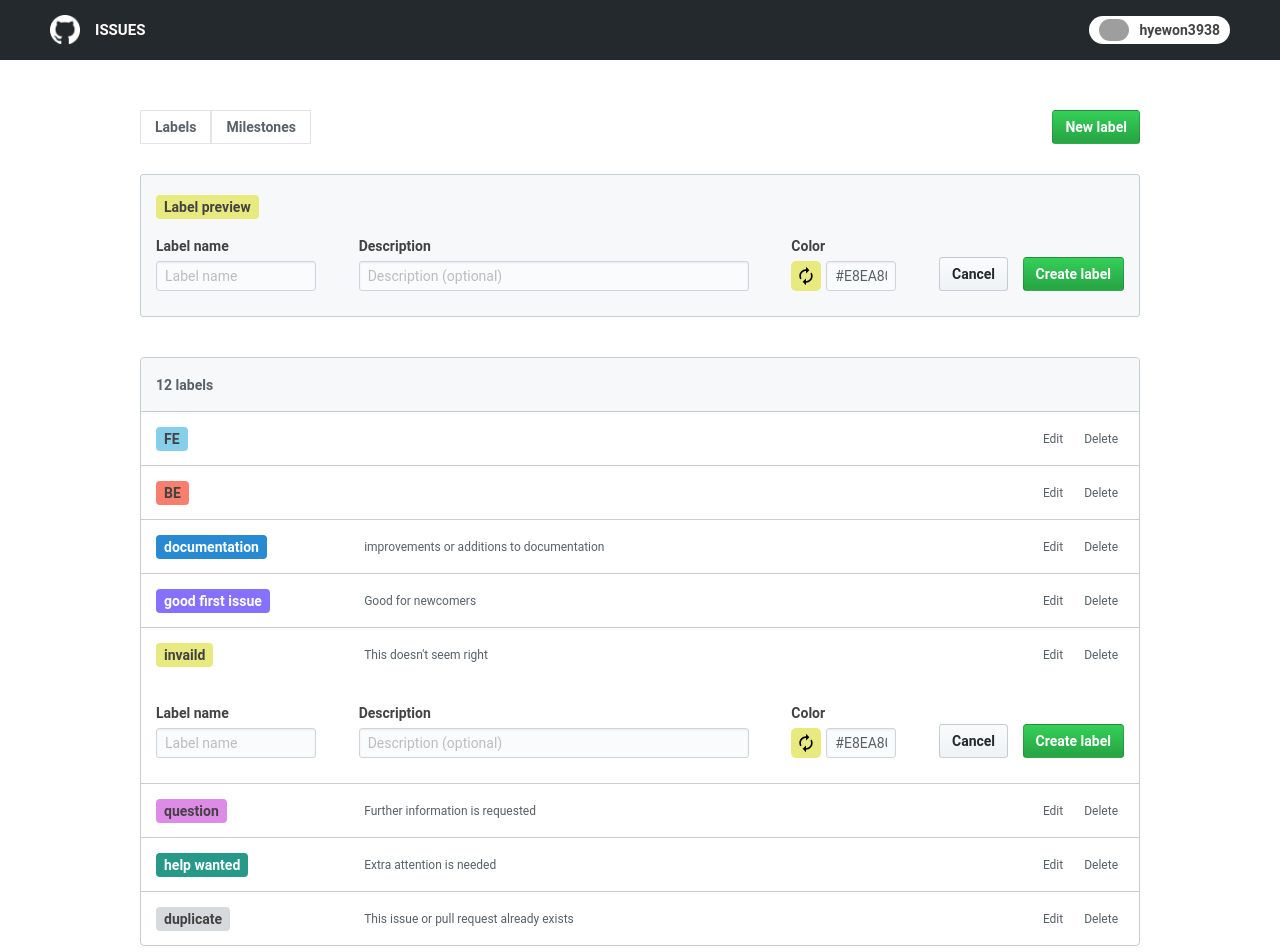
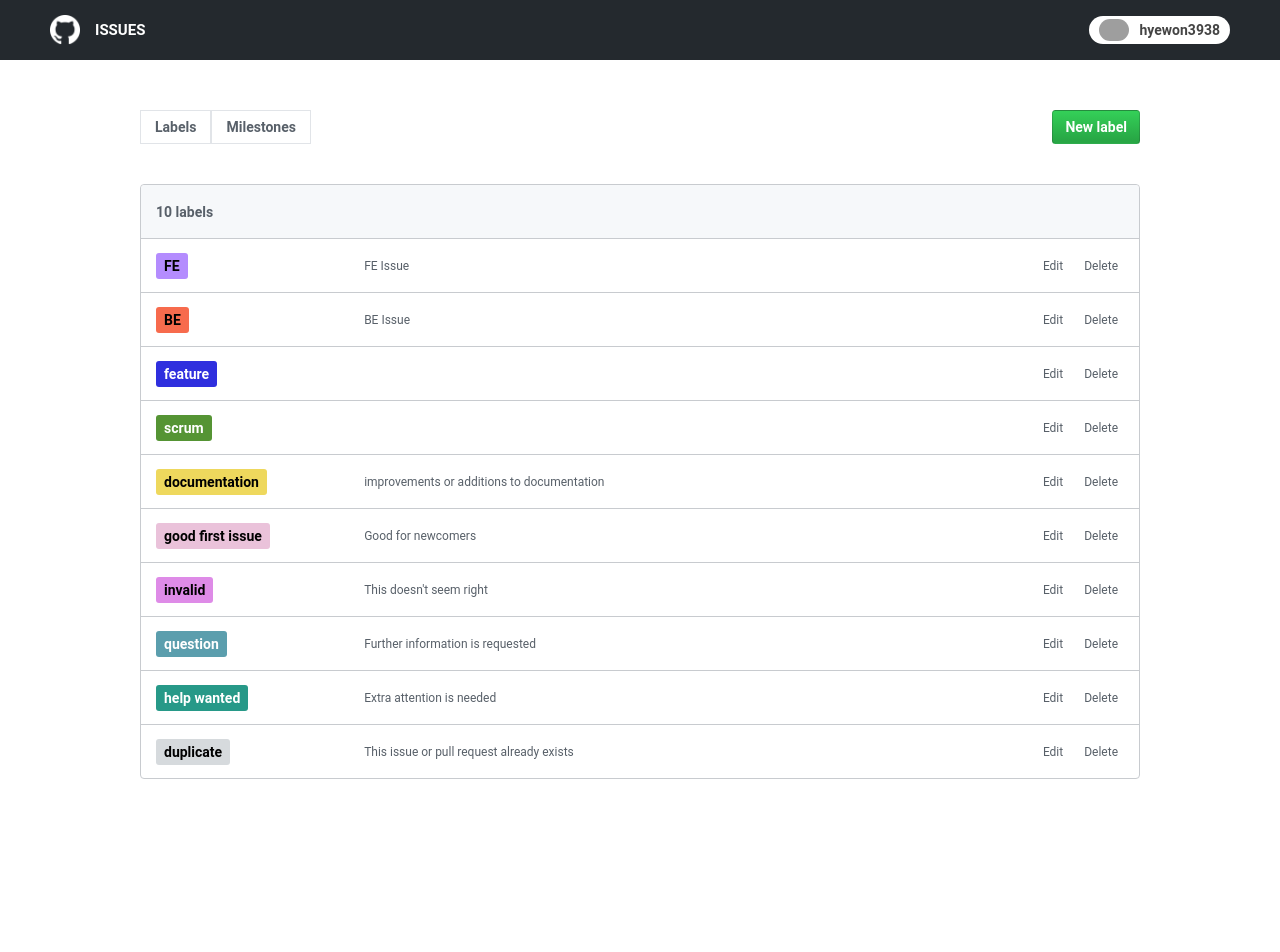
Before and after one commit to codesquad-member-2020/issue-tracker-06, a React app in the folder FE/: page /labels in a window 1280 px wide. Shown: the top 952 px of the page. After the commit the page ends 819 px from the top, so only its background shows below. Built offline with nearby package versions, Linux system fonts and the light colour scheme; grey boxes are pictures that could not be loaded.

Commit message:
feat : 라벨 수정 및 추가 버튼 동작 기능 구현
- 라벨 추가 버튼과 수정 버튼 클릭 시 각각 다른 버튼 내용 표시
- 라벨 수정시 해당 라벨의 value 값들을 담아서 수정폼 나오도록 구현
- 라벨 아이템 파일 분리

```diff
--- /dev/null
+++ b/FE/src/components/Labels/LabelItem/LabelItem.jsx
@@ -0,0 +1,93 @@
+import React, { useState } from 'react';
+import styled from 'styled-components';
+import NewLabel from '@/components/Labels/NewLabel/NewLabel';
+
+const LabelItem = ({ data }) => {
+  const { title, background, color, description } = data;
+  const [editLabelVisible, setEditLabelVisible] = useState(false);
+
+  const editClickHandler = () => {
+    setEditLabelVisible(!editLabelVisible);
+  };
+
+  const editCancelClickHandler = (type) => {
+    if (type === 'edit') setEditLabelVisible(false);
+  };
+
+  return (
+    <>
+      <ListItem>
+        <LabelContentWrapper>
+          <LabelWrapper>
+            <Label style={{ background: background, color: color }}>{title}</Label>
+          </LabelWrapper>
+          <LabelContent>{description}</LabelContent>
+          <LabelButtonWrapper>
+            <LabelButton onClick={editClickHandler}>Edit</LabelButton>
+            <LabelButton>Delete</LabelButton>
+          </LabelButtonWrapper>
+        </LabelContentWrapper>
+      </ListItem>
+      {editLabelVisible ? <NewLabel type="edit" cancelClickHandler={editCancelClickHandler} data={data} /> : ''}
+    </>
+  );
+};
+
+export default LabelItem;
+
+const ListItem = styled.div`
+  display: flex;
+  align-items: center;
+  width: 100%;
+  min-height: 53px;
+  box-sizing: border-box;
+`;
+
+const LabelContentWrapper = styled.div`
+  display: flex;
+  justify-content: space-between;
+  align-items: center;
+  width: inherit;
+  box-sizing: border-box;
+`;
+
+const LabelWrapper = styled.div`
+  width: 20%;
+  box-sizing: border-box;
+`;
+
+const Label = styled.span`
+  padding: 5px 8px;
+  background: skyblue;
+  font-size: 14px;
+  border-radius: 3px;
+  font-weight: 600;
+  color: ${({ theme }) => theme.darkFontColor};
+  &:hover {
+    text-decoration: underline;
+  }
+`;
+
+const LabelContent = styled.span`
+  width: 68%;
+  font-size: 12px;
+`;
+
+const LabelButtonWrapper = styled.div`
+  display: flex;
+  justify-content: space-between;
+  width: 9%;
+  box-sizing: border-box;
+`;
+
+const LabelButton = styled.button`
+  font-size: 12px;
+  background: transparent;
+  outline: 0;
+  border: 0;
+  color: ${({ theme }) => theme.mainFontColor};
+  &:hover {
+    color: ${({ theme }) => theme.mainBlueColor};
+    text-decoration: underline;
+  }
+`;
--- a/FE/src/components/Labels/Labels.jsx
+++ b/FE/src/components/Labels/Labels.jsx
@@ -1,8 +1,78 @@
-import React from 'react';
+import React, { useState } from 'react';
 import styled from 'styled-components';
 import LabelsMilestonesTap from '@/components/LabelsMilestonesTap/LabelsMilestonesTap';
 import NewLabel from '@/components/Labels/NewLabel/NewLabel';
 import Header from '@/components/header/Header';
+import LabelItem from '@/components/Labels/LabelItem/LabelItem';
+
+const labelList = [
+  { title: 'FE', background: '#B48CFE', color: '#000000', description: 'FE Issue' },
+  { title: 'BE', background: '#F76B4D', color: '#000000', description: 'BE Issue' },
+  { title: 'feature', background: '#2F2FDE', color: '#FFFFFF', description: '' },
+  { title: 'scrum', background: '#559434', color: '#FFFFFF', description: '' },
+  {
+    title: 'documentation',
+    background: '#EED85D',
+    color: '#000000',
+    description: 'improvements or additions to documentation'
+  },
+  { title: 'good first issue', background: '#EAC2DA', color: '#000000', description: 'Good for newcomers' },
+  { title: 'invalid', background: '#DE8BE7', color: '#000000', description: "This doesn't seem right" },
+  { title: 'question', background: '#5B9EAD', color: '#FFFFFF', description: 'Further information is requested' },
+  { title: 'help wanted', background: '#279988', color: '#FFFFFF', description: 'Extra attention is needed' },
+  {
+    title: 'duplicate',
+    background: '#D6DADD',
+    color: '#000000',
+    description: 'This issue or pull request already exists'
+  }
+];
+
+const Labels = () => {
+  const [newLabelVisible, setNewLabelVisible] = useState(false);
+
+  const newLabelClickHandler = () => {
+    setNewLabelVisible(!newLabelVisible);
+  };
+
+  const newLabelCencelClickHandler = (type) => {
+    if (type === 'new') setNewLabelVisible(false);
+  };
+
+  return (
+    <>
+      <Header />
+      <Wrapper>
+        <ButtonWrapper>
+          <LabelsMilestonesTap />
+          <NewButton onClick={newLabelClickHandler}>New label</NewButton>
+        </ButtonWrapper>
+        {newLabelVisible ? (
+          <NewLabelWrapper>
+            <Label style={{ background: '#E8EA80' }}>Label preview</Label>
+            <NewLabel type="new" cancelClickHandler={newLabelCencelClickHandler} data={''} />
+          </NewLabelWrapper>
+        ) : (
+          ''
+        )}
+        <List>
+          <ListInfo>
+            <LabelCount>{labelList.length} labels</LabelCount>
+          </ListInfo>
+          {labelList.map((list, index) => {
+            return (
+              <ListItemWrapper key={index}>
+                <LabelItem key={index} data={list} cancelClickHandler={newLabelCencelClickHandler} />
+              </ListItemWrapper>
+            );
+          })}
+        </List>
+      </Wrapper>
+    </>
+  );
+};
+
+export default Labels;
 
 const Wrapper = styled.div`
   margin: auto;
@@ -49,62 +119,6 @@ const ListItemWrapper = styled.li`
   box-sizing: border-box;
   border-top: solid 1px ${({ theme }) => theme.listBorderColor};
 `;
-const ListItem = styled.div`
-  display: flex;
-  align-items: center;
-  width: 100%;
-  min-height: 53px;
-  box-sizing: border-box;
-`;
-
-const LabelContentWrapper = styled.div`
-  display: flex;
-  justify-content: space-between;
-  align-items: center;
-  width: inherit;
-  box-sizing: border-box;
-`;
-
-const LabelWrapper = styled.div`
-  width: 20%;
-  box-sizing: border-box;
-`;
-
-const Label = styled.span`
-  padding: 4px 8px;
-  background: skyblue;
-  font-size: 14px;
-  border-radius: 4px;
-  font-weight: 600;
-  color: ${({ theme }) => theme.darkFontColor};
-  &:hover {
-    text-decoration: underline;
-  }
-`;
-
-const LabelContent = styled.span`
-  width: 68%;
-  font-size: 12px;
-`;
-
-const LabelButtonWrapper = styled.div`
-  display: flex;
-  justify-content: space-between;
-  width: 9%;
-  box-sizing: border-box;
-`;
-
-const LabelButton = styled.button`
-  font-size: 12px;
-  background: transparent;
-  outline: 0;
-  border: 0;
-  color: ${({ theme }) => theme.mainFontColor};
-  &:hover {
-    color: ${({ theme }) => theme.mainBlueColor};
-    text-decoration: underline;
-  }
-`;
 
 const NewLabelWrapper = styled.div`
   margin-top: 30px;
@@ -116,140 +130,14 @@ const NewLabelWrapper = styled.div`
   padding: 25px 15px 0px 15px;
 `;
 
-const Labels = () => {
-  return (
-    <>
-      <Header />
-      <Wrapper>
-        <ButtonWrapper>
-          <LabelsMilestonesTap />
-          <NewButton>New label</NewButton>
-        </ButtonWrapper>
-        <NewLabelWrapper>
-          <Label style={{ background: '#E8EA80' }}>Label preview</Label>
-          <NewLabel />
-        </NewLabelWrapper>
-        <List>
-          <ListInfo>
-            <LabelCount>12 labels</LabelCount>
-          </ListInfo>
-          <ListItemWrapper>
-            <ListItem>
-              <LabelContentWrapper>
-                <LabelWrapper>
-                  <Label>FE</Label>
-                </LabelWrapper>
-                <LabelContent></LabelContent>
-                <LabelButtonWrapper>
-                  <LabelButton>Edit</LabelButton>
-                  <LabelButton>Delete</LabelButton>
-                </LabelButtonWrapper>
-              </LabelContentWrapper>
-            </ListItem>
-          </ListItemWrapper>
-          <ListItemWrapper>
-            <ListItem>
-              <LabelContentWrapper>
-                <LabelWrapper>
-                  <Label style={{ background: '#F87E6E' }}>BE</Label>
-                </LabelWrapper>
-                <LabelContent></LabelContent>
-                <LabelButtonWrapper>
-                  <LabelButton>Edit</LabelButton>
-                  <LabelButton>Delete</LabelButton>
-                </LabelButtonWrapper>
-              </LabelContentWrapper>
-            </ListItem>
-          </ListItemWrapper>
-          <ListItemWrapper>
-            <ListItem>
-              <LabelContentWrapper>
-                <LabelWrapper>
-                  <Label style={{ background: '#278AD2', color: 'white' }}>documentation</Label>
-                </LabelWrapper>
-                <LabelContent>improvements or additions to documentation</LabelContent>
-                <LabelButtonWrapper>
-                  <LabelButton>Edit</LabelButton>
-                  <LabelButton>Delete</LabelButton>
-                </LabelButtonWrapper>
-              </LabelContentWrapper>
-            </ListItem>
-          </ListItemWrapper>
-          <ListItemWrapper>
-            <ListItem>
-              <LabelContentWrapper>
-                <LabelWrapper>
-                  <Label style={{ background: '#8671FF', color: 'white' }}>good first issue</Label>
-                </LabelWrapper>
-                <LabelContent>Good for newcomers</LabelContent>
-                <LabelButtonWrapper>
-                  <LabelButton>Edit</LabelButton>
-                  <LabelButton>Delete</LabelButton>
-                </LabelButtonWrapper>
-              </LabelContentWrapper>
-            </ListItem>
-          </ListItemWrapper>
-          <ListItemWrapper>
-            <ListItem>
-              <LabelContentWrapper>
-                <LabelWrapper>
-                  <Label style={{ background: '#E8EA80' }}>invaild</Label>
-                </LabelWrapper>
-                <LabelContent>This doesn't seem right</LabelContent>
-                <LabelButtonWrapper>
-                  <LabelButton>Edit</LabelButton>
-                  <LabelButton>Delete</LabelButton>
-                </LabelButtonWrapper>
-              </LabelContentWrapper>
-            </ListItem>
-            <NewLabel />
-          </ListItemWrapper>
-          <ListItemWrapper>
-            <ListItem>
-              <LabelContentWrapper>
-                <LabelWrapper>
-                  <Label style={{ background: '#DE8BE7' }}>question</Label>
-                </LabelWrapper>
-                <LabelContent>Further information is requested</LabelContent>
-                <LabelButtonWrapper>
-                  <LabelButton>Edit</LabelButton>
-                  <LabelButton>Delete</LabelButton>
-                </LabelButtonWrapper>
-              </LabelContentWrapper>
-            </ListItem>
-          </ListItemWrapper>
-          <ListItemWrapper>
-            <ListItem>
-              <LabelContentWrapper>
-                <LabelWrapper>
-                  <Label style={{ background: '#279988', color: 'white' }}>help wanted</Label>
-                </LabelWrapper>
-                <LabelContent>Extra attention is needed</LabelContent>
-                <LabelButtonWrapper>
-                  <LabelButton>Edit</LabelButton>
-                  <LabelButton>Delete</LabelButton>
-                </LabelButtonWrapper>
-              </LabelContentWrapper>
-            </ListItem>
-          </ListItemWrapper>
-          <ListItemWrapper>
-            <ListItem>
-              <LabelContentWrapper>
-                <LabelWrapper>
-                  <Label style={{ background: '#D6DADD' }}>duplicate</Label>
-                </LabelWrapper>
-                <LabelContent>This issue or pull request already exists</LabelContent>
-                <LabelButtonWrapper>
-                  <LabelButton>Edit</LabelButton>
-                  <LabelButton>Delete</LabelButton>
-                </LabelButtonWrapper>
-              </LabelContentWrapper>
-            </ListItem>
-          </ListItemWrapper>
-        </List>
-      </Wrapper>
-    </>
-  );
-};
-
-export default Labels;
+const Label = styled.span`
+  padding: 5px 8px;
+  background: skyblue;
+  font-size: 14px;
+  border-radius: 3px;
+  font-weight: 600;
+  color: ${({ theme }) => theme.darkFontColor};
+  &:hover {
+    text-decoration: underline;
+  }
+`;
--- a/FE/src/components/Labels/NewLabel/NewLabel.jsx
+++ b/FE/src/components/Labels/NewLabel/NewLabel.jsx
@@ -1,6 +1,52 @@
 import React from 'react';
 import styled from 'styled-components';
 import AutorenewIcon from '@material-ui/icons/Autorenew';
+
+const NewLabel = ({ type, cancelClickHandler, data }) => {
+  const { title, background, color, description } = data;
+  const buttonContent = type === 'new' ? 'Create label' : 'Edit label';
+
+  const colorInputChangeHandler = () => {
+    console.log('change');
+  };
+
+  return (
+    <NewLabelContentWrapper>
+      <NewLabelInputWrapper>
+        <NewLabelTitle>Label name</NewLabelTitle>
+        <NewLabelInput placeholder="Label name" value={title} onChange={() => {}} />
+      </NewLabelInputWrapper>
+      <NewLabelInputWrapper>
+        <NewLabelTitle>Description</NewLabelTitle>
+        <NewLabelInput
+          placeholder="Description (optional)"
+          style={{ width: '390px' }}
+          value={description}
+          onChange={() => {}}
+        />
+      </NewLabelInputWrapper>
+      <NewLabelInputWrapper>
+        <NewLabelTitle>Color</NewLabelTitle>
+        <ColorInputWrapper>
+          <ColorChangeButton style={{ background: background }}>
+            <AutorenewIcon fontSize="small" style={{ color: color }} />
+          </ColorChangeButton>
+          <ColorChangeInput
+            type="text"
+            defaultValue={background === undefined ? '#e8ea80' : background}
+            onChange={colorInputChangeHandler}></ColorChangeInput>
+        </ColorInputWrapper>
+      </NewLabelInputWrapper>
+
+      <NewLabelButtonWrapper>
+        <CancelButton onClick={() => cancelClickHandler(type)}>Cancel</CancelButton>
+        <CreateButton>{buttonContent}</CreateButton>
+      </NewLabelButtonWrapper>
+    </NewLabelContentWrapper>
+  );
+};
+
+export default NewLabel;
 
 const NewLabelContentWrapper = styled.div`
   display: flex;
@@ -46,7 +92,7 @@ const ColorChangeButton = styled.button`
 
 const ColorChangeInput = styled.input`
   ${({ theme }) => theme.input};
-  width: 70px;
+  width: 80px;
   height: 30px;
 `;
 
@@ -63,39 +109,5 @@ const CancelButton = styled.button`
 
 const CreateButton = styled.button`
   ${({ theme }) => theme.greenButton};
+  min-width: 105px;
 `;
-
-const colorInputChangeHandler = () => {
-  console.log('change');
-};
-
-const NewLabel = () => {
-  return (
-    <NewLabelContentWrapper>
-      <NewLabelInputWrapper>
-        <NewLabelTitle>Label name</NewLabelTitle>
-        <NewLabelInput placeholder="Label name"></NewLabelInput>
-      </NewLabelInputWrapper>
-      <NewLabelInputWrapper>
-        <NewLabelTitle>Description</NewLabelTitle>
-        <NewLabelInput placeholder="Description (optional)" style={{ width: '390px' }}></NewLabelInput>
-      </NewLabelInputWrapper>
-      <NewLabelInputWrapper>
-        <NewLabelTitle>Color</NewLabelTitle>
-        <ColorInputWrapper>
-          <ColorChangeButton>
-            <AutorenewIcon fontSize="small" />
-          </ColorChangeButton>
-          <ColorChangeInput type="text" defaultValue="#E8EA80" onChange={colorInputChangeHandler}></ColorChangeInput>
-        </ColorInputWrapper>
-      </NewLabelInputWrapper>
-
-      <NewLabelButtonWrapper>
-        <CancelButton>Cancel</CancelButton>
-        <CreateButton>Create label</CreateButton>
-      </NewLabelButtonWrapper>
-    </NewLabelContentWrapper>
-  );
-};
-
-export default NewLabel;
```
